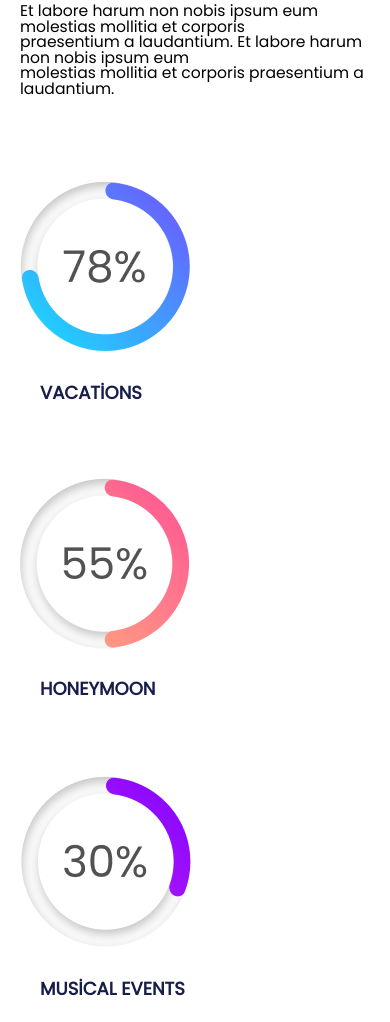
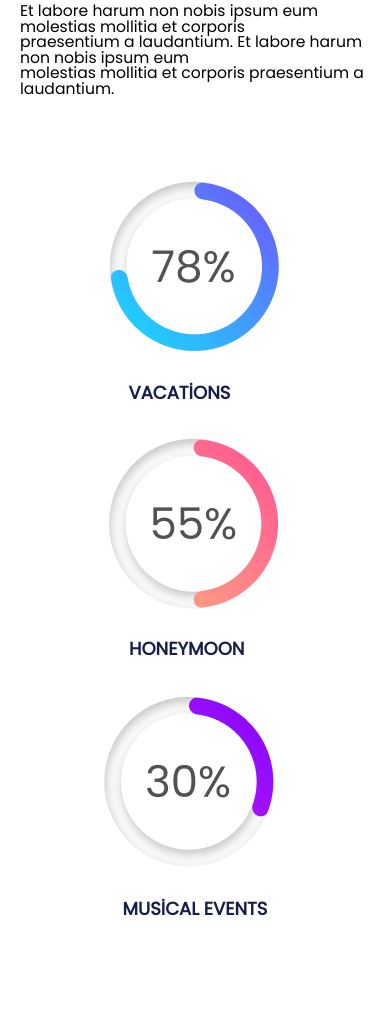
Before and after one commit to archis-academy/tour-and-travel-jan-4-tr, a plain HTML site: page about.html in a window 390 px wide. Shown: the part 2350-3372 px from the top of the page. After the commit the page ends 3292 px from the top, so only its background shows below. Drawn offline with Linux system fonts and the light colour scheme; a web font is replaced by a local one.

Commit message:
[PR-16] - responsive edit done

```diff
--- a/styles/about.css
+++ b/styles/about.css
@@ -203,13 +203,18 @@
   padding: 20px 20px;
 }
 
+@media (max-width: 1240px){
+  .about-trend-section-box{
+    justify-content: center;;
+  }
+}
 @media (max-width: 1660px) {
   .trend-section-img2{
     z-index: -1;
   }
 }
 
-@media (max-width: 1230px) {
+@media (max-width: 1240px) {
   .trend-section-img2{
     display: none;
   }
@@ -218,5 +223,7 @@
 @media (max-width: 660px) {
   .trend-section-statick-subtitle {
     flex-direction: column;
+    align-items: center;
+    gap: 10px;
   }
 }
```
